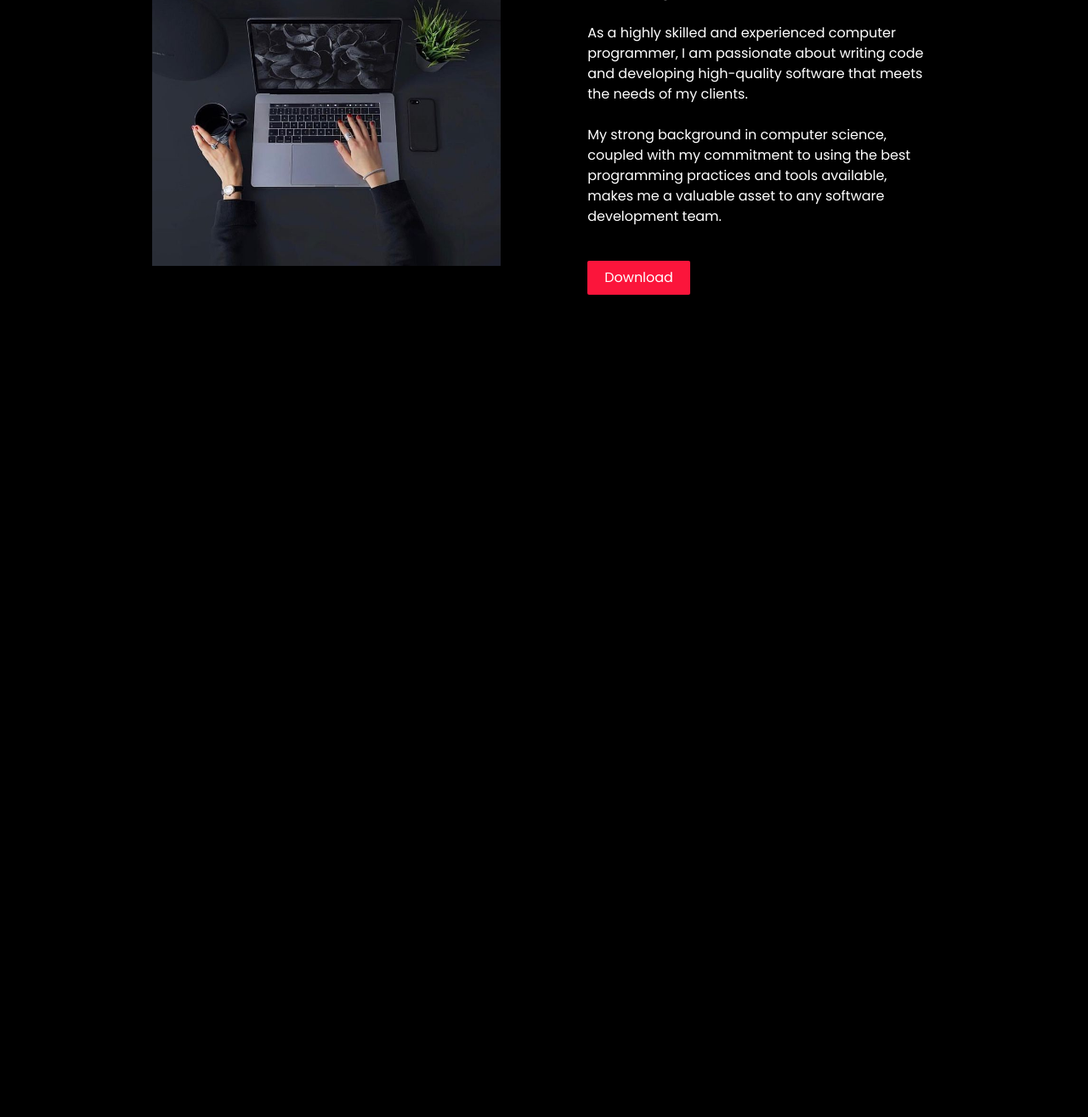
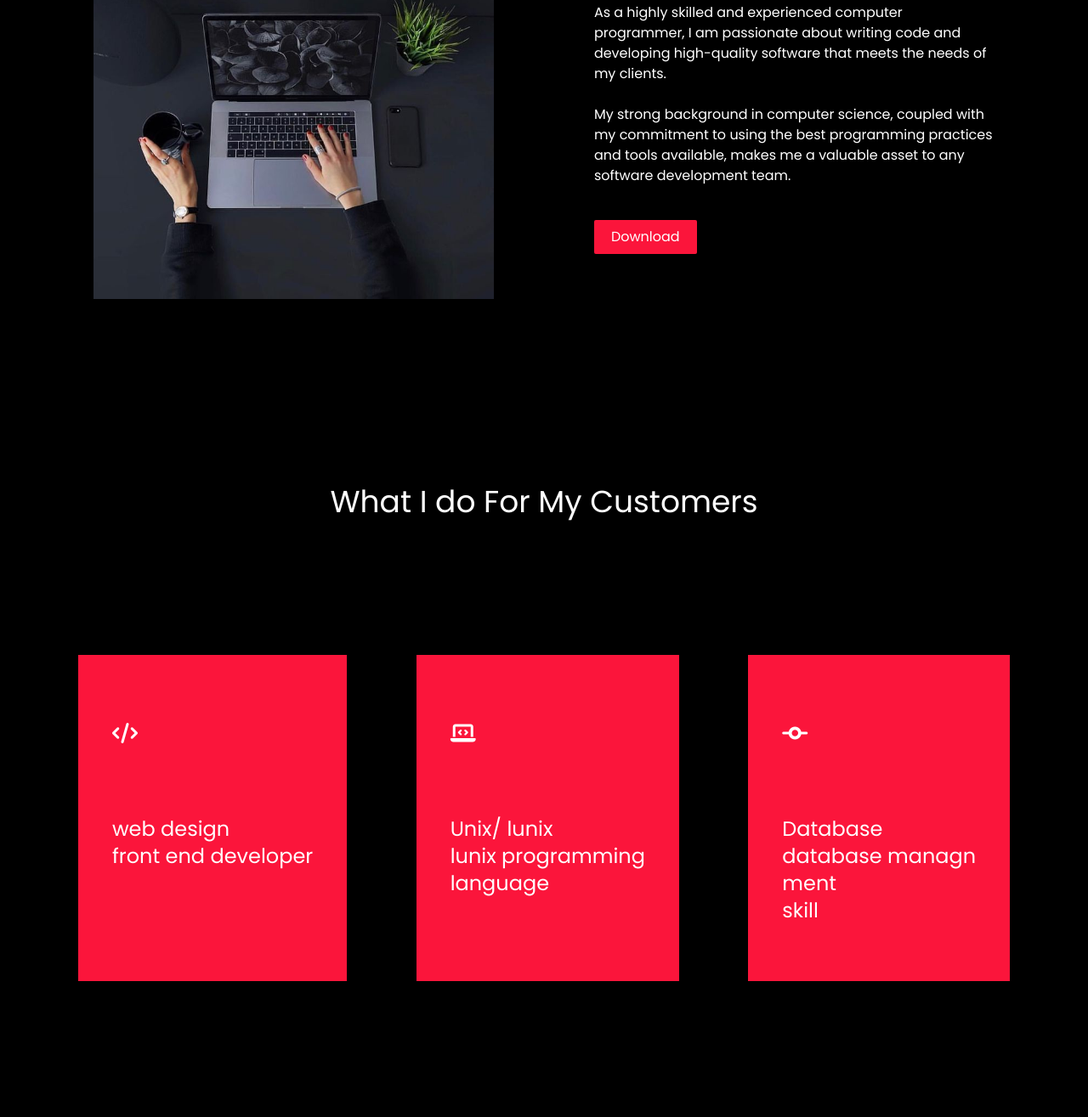
Before and after one commit to uwinezaflorence20/Portifolio_ni_tailwind, a website: page src/index.html in a window 1280 px wide. Shown: the part 953-2268 px from the top of the page at 85% size. Before the commit the page ends 1460 px from the top, so only its background shows below. Drawn offline with Linux system fonts and the light colour scheme.

Commit message:
7 commit

```diff
--- a/src/index.html
+++ b/src/index.html
@@ -42,7 +42,7 @@
     </header>
 
 <!-----------------------------------------------------------------Home------=----------------------------------------------------->
-<div  class="flex justify-between items-center w-[70%] mx-auto pt-28">
+<div  class="flex justify-between items-center w-[80%] mx-auto pt-28">
     <div>
     <p>WELCOME TO MY WORLD</p>
     <div class="text-4xl pt-10">
@@ -67,7 +67,7 @@
 </section>
 <!--------------------------------------------------------------about me------------------------------------------------>
 <section id="About">
-<div class="flex justify-around items-center w-[80%] mx-auto pt-28 pb-40">
+<div class="flex justify-around items-center w-[92%] mx-auto pt-28 pb-40">
   <div class="w-[40%] h-96 ">
     <img src="about.jpeg" alt="about me image">
   </div>
@@ -82,11 +82,32 @@
 </div>
 </div>
 </section>
+<!------------------------------------------------------------services------------------------------------------------------->
 
-<section id="Service">
-
+<section id="services">
+    <div class="pt-28">
+      <h1 class="flex justify-center text-4xl"> What I do For My Customers</h1><br>
+      <br>
+        <div class="flex justify-around items-center w-[92%] mx-auto pt-28 pb-40">
+          <div class= "bg-[#fb153b] text-2xl cursor-pointer px-10 py-4 h-96  hover:text-[#fb153b]" >
+            <i class="fa-solid fa-code pt-20 "></i>
+            <h2 class="pt-20"> web design</h2>
+            <p class="text-center"> front end developer</p>
+          </div>
+          <div class="bg-[#fb153b] text-2xl cursor-pointer px-10 py-4 h-96 hover:text-[#fb153b]" >
+            <i class="fa-solid fa-laptop-code pt-20"></i>
+            <h2 class="pt-20" text-center>Unix/ lunix</h2>
+            <p class="text-center">lunix programming<br> language</p>
+          </div>
+          <div class="bg-[#fb153b]  text-2xl cursor-pointer  px-10 py-4 h-96 pb-20 hover:text-[#fb153b]" >
+            <i class="fa-solid fa-code-commit pt-20 "></i>
+            <h2 class="pt-20"> Database</h2>
+            <p class="text-center">database managn<br>ment<br> skill</p>
+          </div>
+      </div>
+    </div>
 </section>
-
+<!-------------------------------------testimonies--------------------------->
 
 </body>
 </html>
```
Also changed, not shown: src/10 New Linux Ubuntu 19_04 Features and How to Use Them.jpeg (added), src/Bioza - Personal Portfolio Landing Page WordPress Theme.jpeg (added), src/Free, printable, customizable photo resume templates _ Canva.jpeg (added), src/Nike mobile app.jpeg (added), src/Website-Rouge&Noir.jpeg (added).
